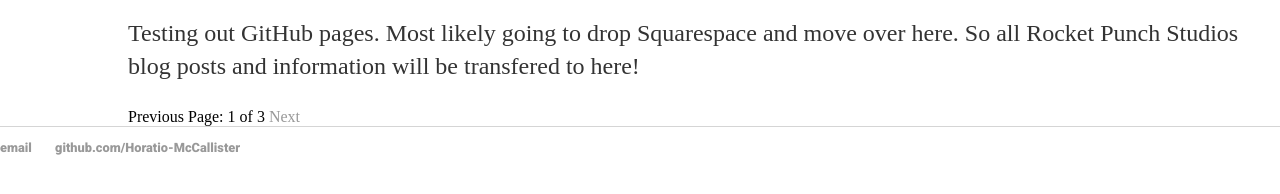
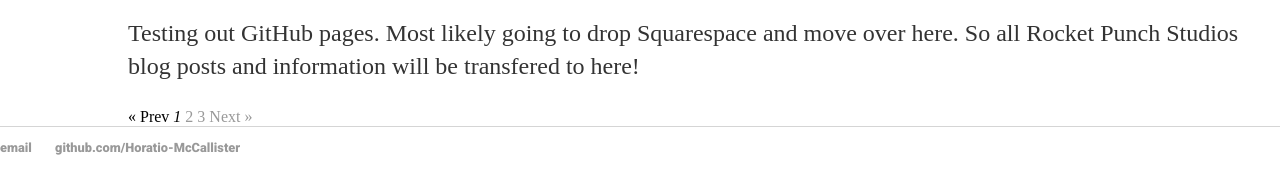
Before and after one commit to Horatio-McCallister/Horatio-McCallister.github.io, a Jekyll site: the page built from blog/index.html, in a window 1280 px wide. Shown: the part 256-450 px from the top of the page. Built offline with Jekyll 4.4.1, drawn with Linux system fonts in a browser that asks for light colours; the list of posts is cut into pages by our own code.

Commit message:
no message

```diff
--- a/blog/index.html
+++ b/blog/index.html
@@ -15,16 +15,28 @@
 {% endfor %}
 
 <!-- Pagination links -->
+{% if paginator.total_pages > 1 %}
 <div class="pagination">
   {% if paginator.previous_page %}
-    <a href="{{ paginator.previous_page_path }}" class="previous">Previous</a>
+    <a href="{{ paginator.previous_page_path | prepend: site.baseurl | replace: '//', '/' }}">&laquo; Prev</a>
   {% else %}
-    <span class="previous">Previous</span>
+    <span>&laquo; Prev</span>
   {% endif %}
-  <span class="page_number ">Page: {{ paginator.page }} of {{ paginator.total_pages }}</span>
+
+  {% for page in (1..paginator.total_pages) %}
+    {% if page == paginator.page %}
+      <em>{{ page }}</em>
+    {% elsif page == 1 %}
+      <a href="{{ paginator.previous_page_path | prepend: site.baseurl | replace: '//', '/' }}">{{ page }}</a>
+    {% else %}
+      <a href="{{ site.paginate_path | prepend: site.baseurl | replace: '//', '/' | replace: ':num', page }}">{{ page }}</a>
+    {% endif %}
+  {% endfor %}
+
   {% if paginator.next_page %}
-    <a href="{{ paginator.next_page_path }}" class="next">Next</a>
+    <a href="{{ paginator.next_page_path | prepend: site.baseurl | replace: '//', '/' }}">Next &raquo;</a>
   {% else %}
-    <span class="next ">Next</span>
+    <span>Next &raquo;</span>
   {% endif %}
 </div>
+{% endif %}
```
